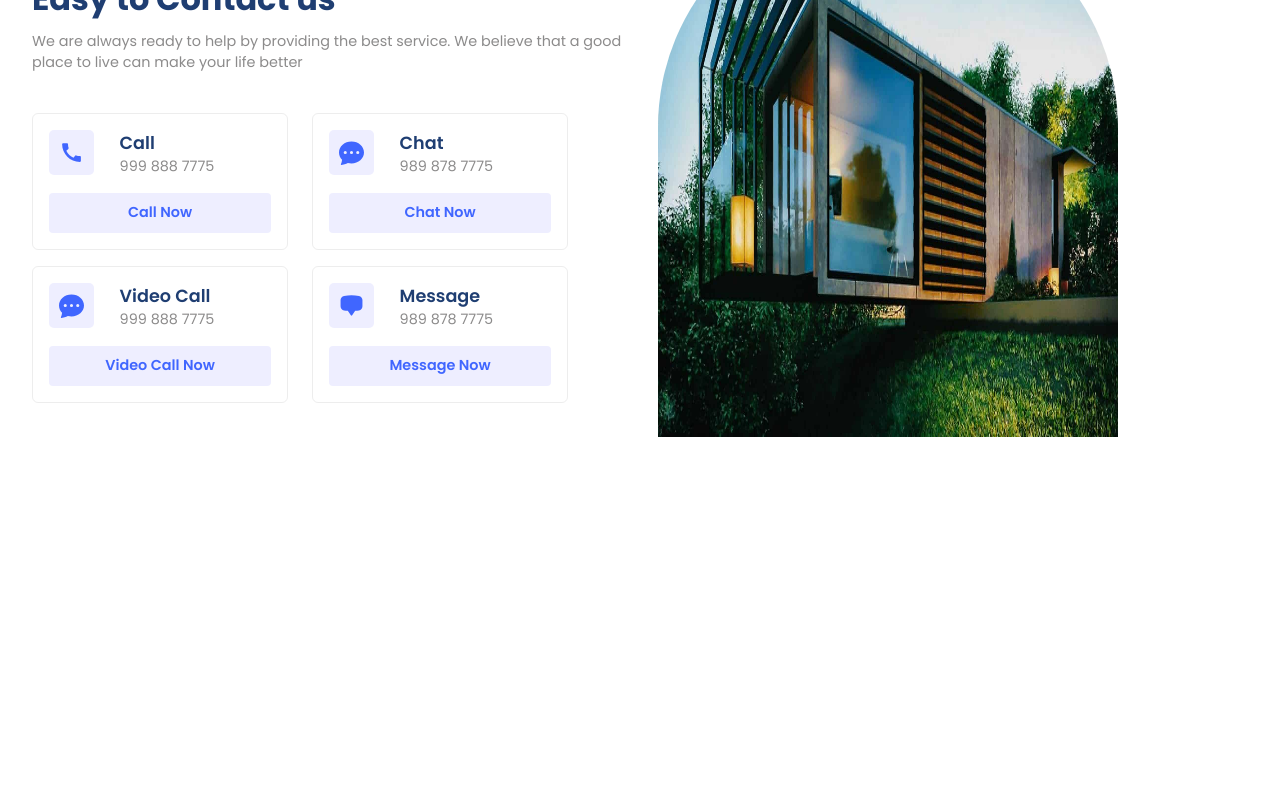
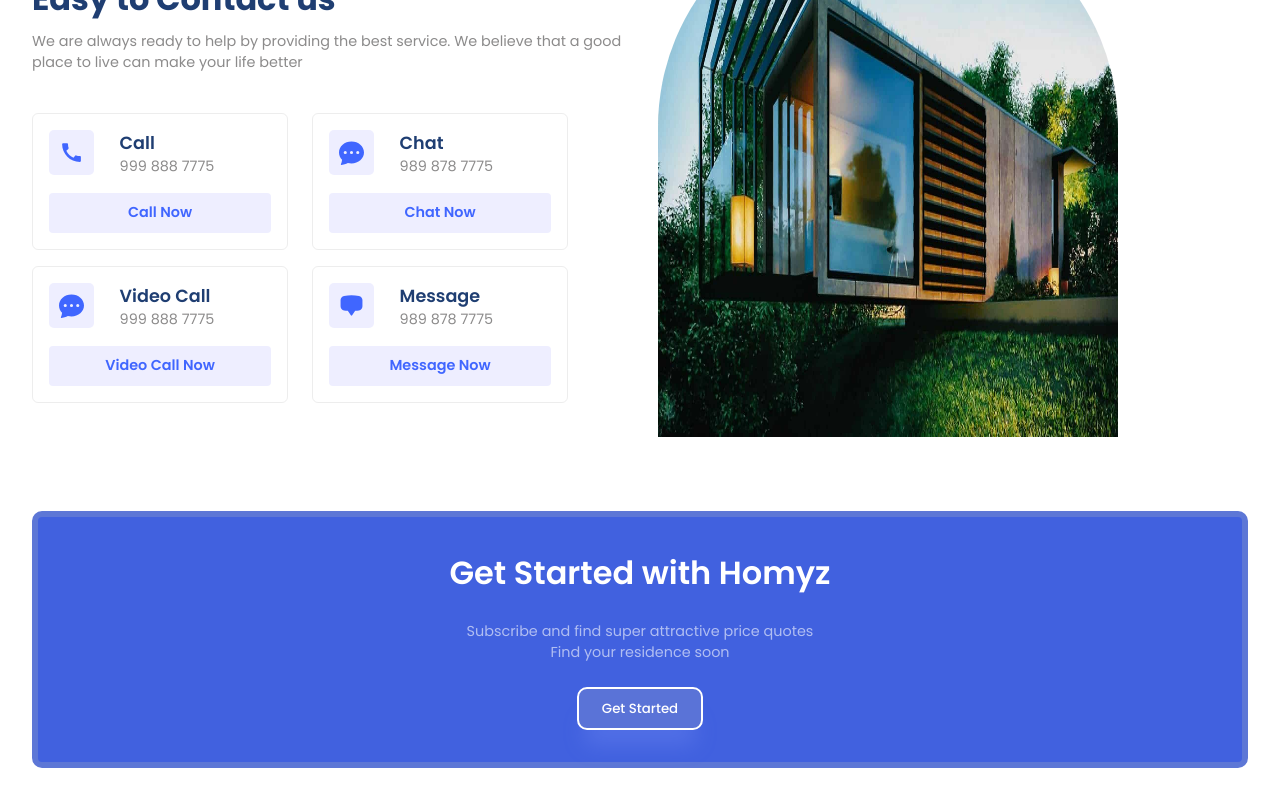
Before and after one commit to FahadAli-Dev/real-estate-website, a React (Vite) app: page / in a window 1280 px wide. Shown: the part 2216-3016 px from the top of the page. Before the commit the page ends 2695 px from the top, so only its background shows below. Built offline with nearby package versions, Linux system fonts and the light colour scheme.

Commit message:
Complete GetStarted Section

```diff
--- a/src/App.jsx
+++ b/src/App.jsx
@@ -1,6 +1,7 @@
 import "./App.css";
 import Companies from "./Components/Companies/Companies";
 import Contact from "./Components/Contact/Contact";
+import GitStarted from "./Components/GitStarted/GitStarted";
 import Header from "./Components/Header/Header";
 import Hero from "./Components/Hero/Hero";
 import Residencies from "./Components/Residencies/Residencies";
@@ -18,6 +19,7 @@ const App = () => {
       <Residencies />
       <Value />
       <Contact />
+      <GitStarted />
     </div>
   );
 };
--- /dev/null
+++ b/src/Components/GitStarted/GitStarted.css
@@ -0,0 +1,32 @@
+.g-container {
+  max-width: 1280px;
+  margin: auto;
+}
+
+.innerG-container {
+  display: flex;
+  flex-direction: column;
+  align-items: center;
+  gap: 1.5rem;
+  background: #4161df;
+  border: 6px solid #5d77d6;
+  border-radius: 10px;
+  padding: 2rem;
+  text-align: center;
+}
+
+.innerG-container > :nth-child(1) {
+  color: white;
+  font-weight: 600;
+}
+
+.innerG-container > :nth-child(2) {
+  color: #ffffff96;
+}
+
+.innerG-container .btn {
+  background: #5a73d7;
+  border: 2px solid white;
+  border-radius: 10px;
+  box-shadow: var(--shadow);
+}
--- /dev/null
+++ b/src/Components/GitStarted/GitStarted.jsx
@@ -0,0 +1,21 @@
+import "./GitStarted.css";
+
+const GitStarted = () => {
+  return (
+    <section className="gitStarted-section">
+      <div className="g-container padding">
+        <div className="innerG-container">
+          <span className="primaryText">Get Started with Homyz</span>
+          <span className="secondary-text">
+            Subscribe and find super attractive price quotes <br /> Find your
+            residence soon
+          </span>
+
+          <button className="btn">Get Started</button>
+        </div>
+      </div>
+    </section>
+  );
+};
+
+export default GitStarted;
```
